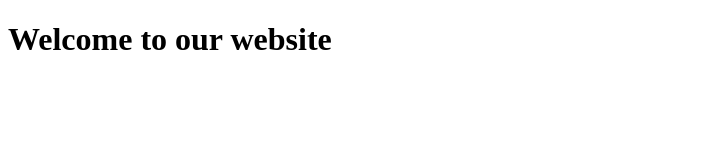
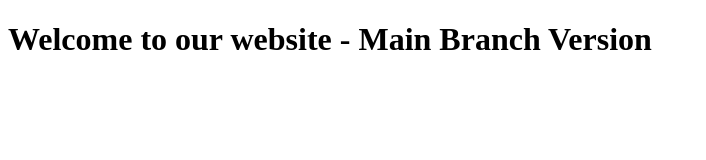
Before and after one commit to BrianShifoko/Data-Science-Team-Work-Class, a plain HTML site: page index.html in a window 1280 px wide. Shown: the whole page, without its empty margins (0-706 px from the left). Drawn offline with Linux system fonts and the light colour scheme.

Commit message:
Edited index.html from main branch

```diff
--- a/index.html
+++ b/index.html
@@ -6,6 +6,6 @@
     <title>Document</title>
 </head>
 <body>
-    <H1>Welcome to our website</H1>
+    <H1>Welcome to our website - Main Branch Version</H1>
 </body>
 </html>
```
